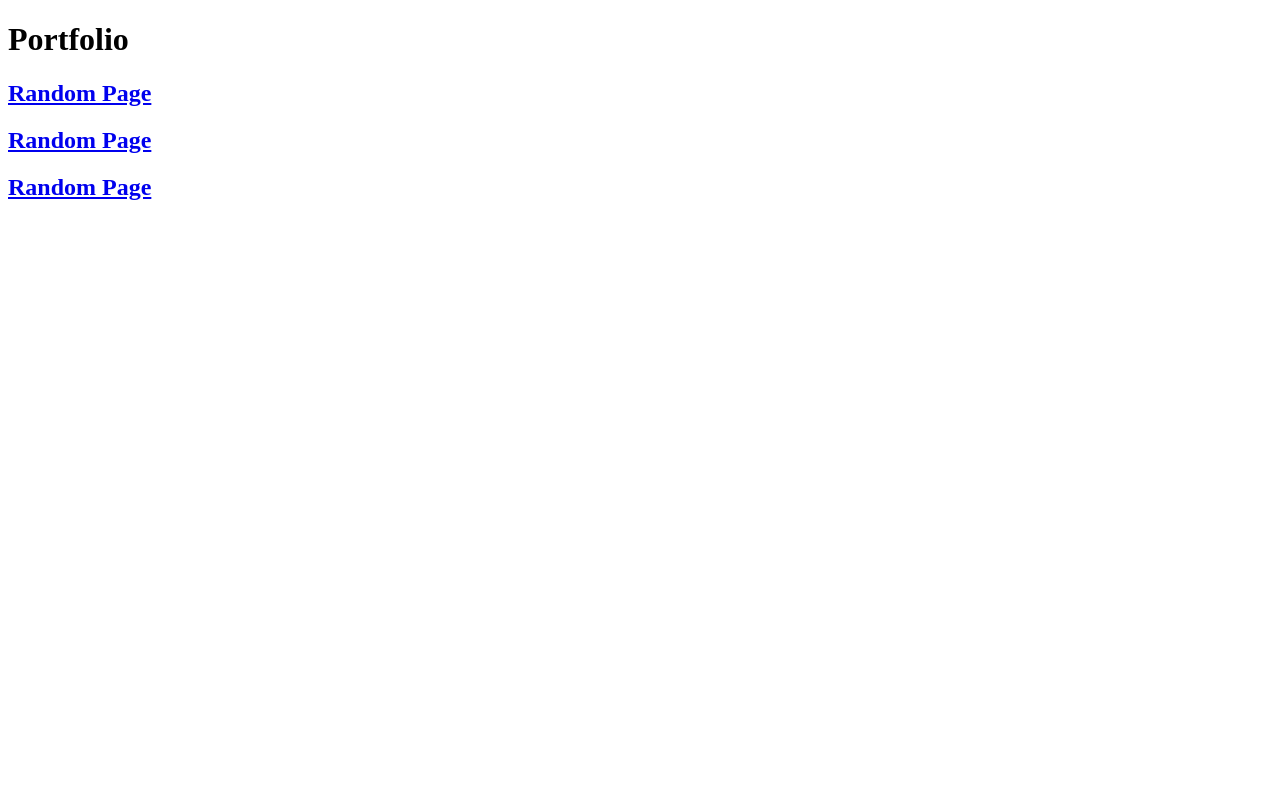
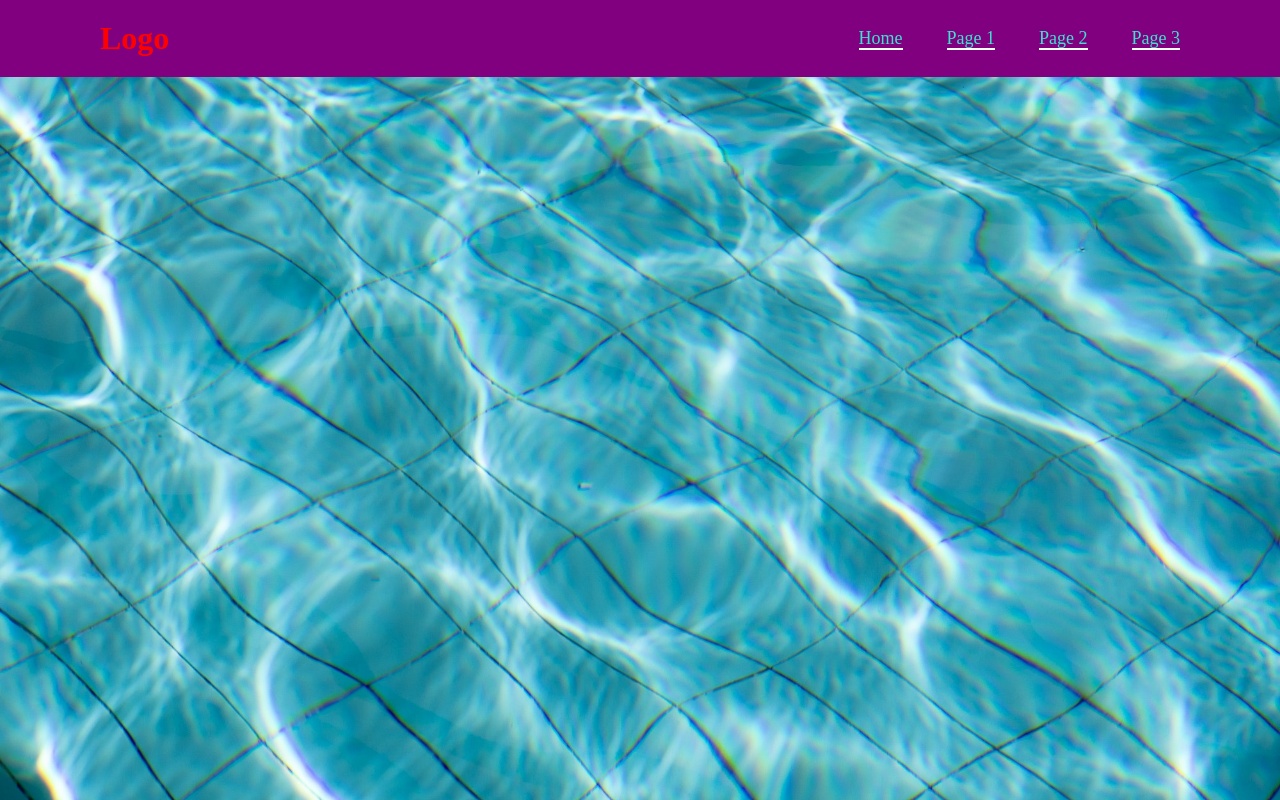
Before and after one commit to riz7861/landing-page, a plain HTML site: page Index.html in a window 1280 px wide. Drawn offline with Linux system fonts and the light colour scheme.

Commit message:
Addition of navbar and styles

```diff
--- a/Index.html
+++ b/Index.html
@@ -2,15 +2,20 @@
 <html lang="en">
 <head>
     <title>Razwans Portfolio</title>
-    <h1>Portfolio</h1>
-    <h2><a href="Page1">Random Page</a></h2>
-    <h2><a href="Page2">Random Page</a></h2>
-    <h2><a href="Page3">Random Page</a></h2>
     <meta charset="UTF-8">
     <meta name="viewport" content="width=device-width, initial-scale=1.0">
     <link rel="stylesheet" href="styles.css" />
 </head>
 <body>
+    <header class="header">
+        <a href="#" class="logo">Logo</a>
 
+        <nav class="navbar">
+            <a href="#"> Home</a>
+            <a href="#">Page 1</a>
+            <a href="#">Page 2</a>
+            <a href="#">Page 3</a>
+        </nav>
+    </header>
 </body>
 </html>
--- a/styles.css
+++ b/styles.css
@@ -0,0 +1,59 @@
+@import url('https://fonts.googleapis.com/css?family=Poppins');
+* {
+    margin: 0px;
+    padding: 0px;
+    box-sizing: border-box;
+    font-family: "poppings", "sans-serif";
+}
+
+body {
+    min-height: 100vh;
+    background: url('/images/background.jpg') no-repeat;
+    background-size: cover;
+    background-position: center;
+}
+
+.header {
+    position: fixed;
+    top: 0;
+    left: 0;
+    width: 100%;
+    padding: 20px 100px;
+    background: purple;
+    display: flex;
+    justify-content: space-between;
+    align-items: center;
+    z-index: 100;
+}
+
+.logo {
+    font-size: 32px;
+    color: red;
+    text-decoration: none;
+    font-weight: 700;
+}
+
+.navbar a{
+    position: relative;
+    font-size: 18px;
+    color: turquoise;
+    font-weight: 500;
+    text-decoration: none;
+    margin-left: 40px;
+}
+
+.navbar a::before{
+    content: "";
+    position: absolute;
+    top: 100%;
+    left: 0;
+    width: 100%;
+    height: 2px;
+    background: #fff;
+    transition: 3s;
+}
+
+.navbar a:hover:before{
+    width: 100%;
+
+}
```
Also changed, not shown: images/background.jpg (added).
